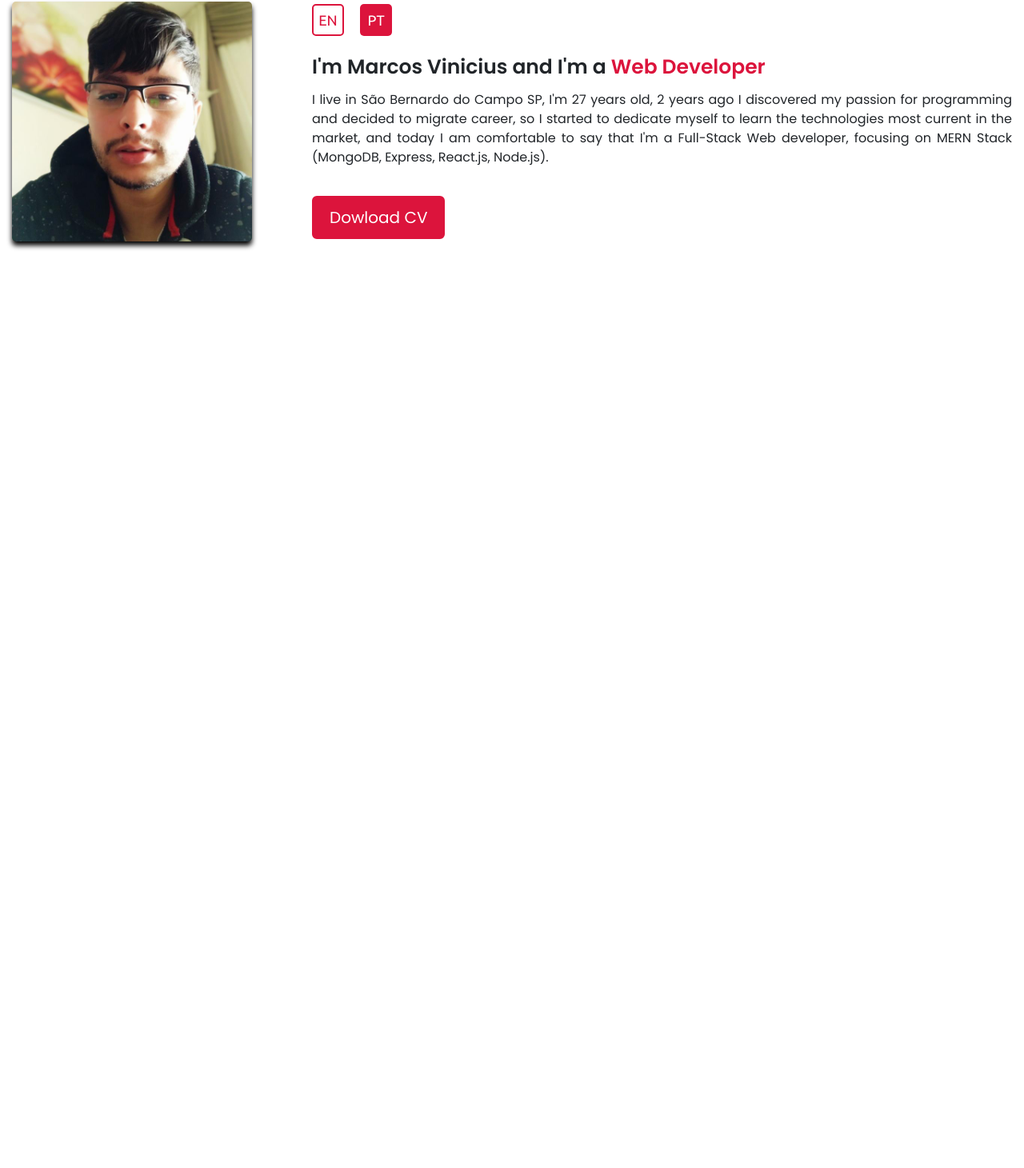
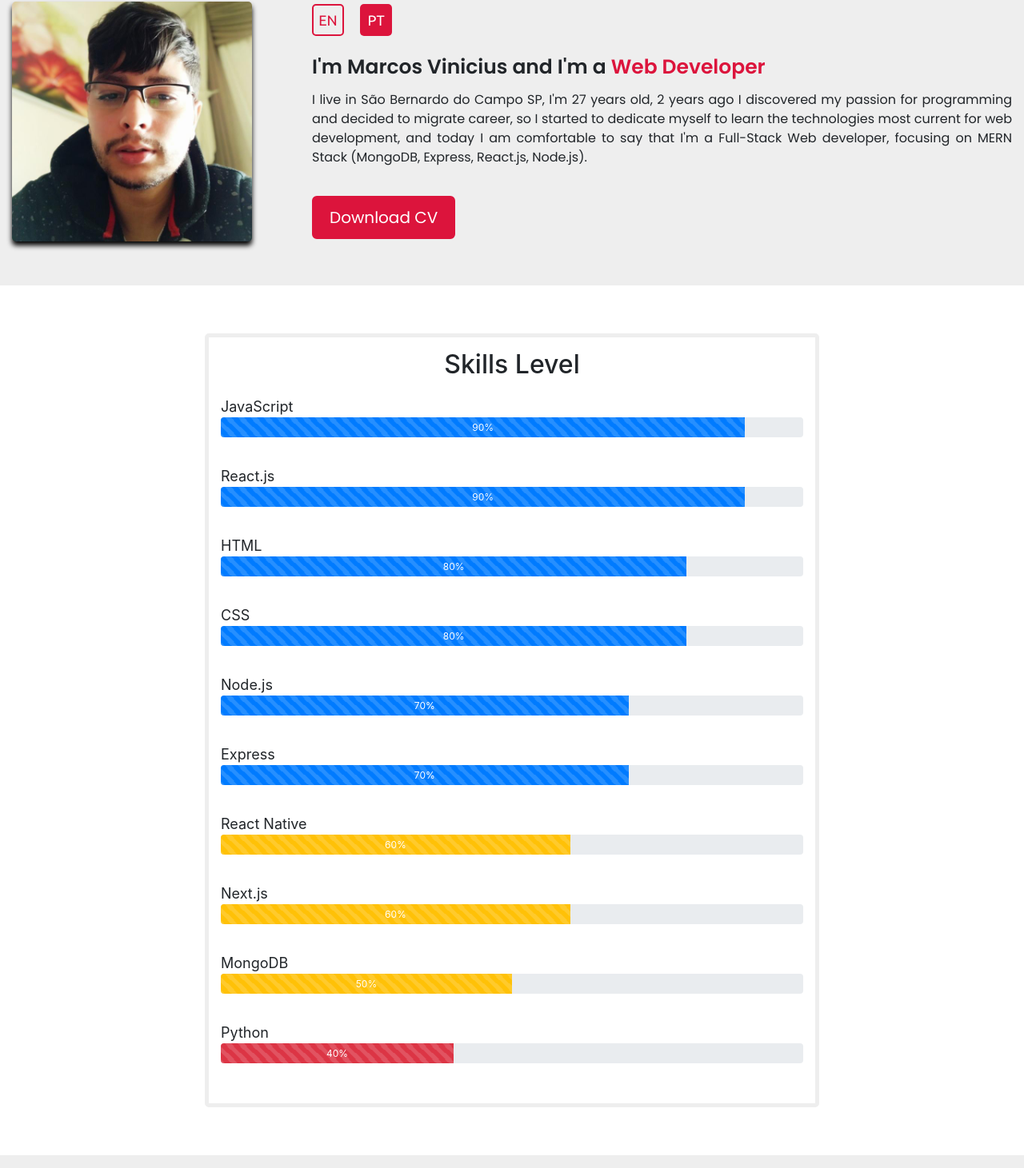
Before and after one commit to ViniSpirit/vini-portfolio, a React (Create React App) app: page /about in a window 1280 px wide. Shown: the part 276-1737 px from the top of the page at 80% size. Before the commit the page ends 800 px from the top, so only its background shows below. Built offline with nearby package versions, Linux system fonts and the light colour scheme.

Commit message:
skills section

```diff
--- a/src/App.css
+++ b/src/App.css
@@ -11,7 +11,7 @@
   padding: 15px;
   z-index: 999;
   font-family: "Ubuntu", sans-serif;
-  animation: navanimation 1.5s ease;
+  /* animation: navanimation 1.5s ease; */
 }
 
 @keyframes navanimation {
@@ -179,6 +179,8 @@
 
 .about {
   font-family: "Poppins", sans-serif;
+  padding-bottom: 40px;
+  background-color: #eee;
 }
 
 .about .title {
@@ -210,7 +212,7 @@
   left: 50%;
   font-size: 20px;
   color: crimson;
-  background: #fff;
+  background: #eee;
   transform: translateX(-50%);
 }
 
@@ -266,6 +268,40 @@
 .about .about-content .right a:hover {
   background-color: transparent;
   color: crimson;
+}
+
+/* Skills section */
+
+.atributos {
+  padding: 15px;
+  max-width: 60%;
+  margin: 60px auto;
+  display: flex;
+  border: 5px solid #eee;
+  border-radius: 5px;
+  flex-direction: column;
+  justify-content: center;
+  align-items: flex-start;
+}
+
+.atributos h2 {
+  align-self: center;
+  margin-bottom: 20px;
+}
+
+.atributos p {
+  font-size: 18px;
+  margin-bottom: 0;
+}
+
+.atributos .tech {
+  width: 100%;
+  margin-bottom: 35px;
+}
+
+.atributos .tech:hover {
+  cursor: pointer;
+  transform: scaleY(1.03);
 }
 
 /* responsive media query start */
@@ -328,6 +364,10 @@
     color: crimson;
     font-weight: 500;
   }
+  .atributos {
+    max-width: 100%;
+    margin-top: 20px;
+  }
 }
 
 /* about media */
--- a/src/components/Header.js
+++ b/src/components/Header.js
@@ -12,7 +12,7 @@ const Header = ({ page, home, about, contact, projects }) => {
     function scrollCatch() {
       const scroll = window.scrollY;
 
-      if (scroll >= 125) {
+      if (scroll >= 50) {
         setHide(true);
       } else {
         setHide(false);
--- a/src/pages/About.js
+++ b/src/pages/About.js
@@ -6,11 +6,11 @@ import profile from "../images/profile.jpg";
 import pdf from "../images/mv.pdf";
 const About = () => {
   const pt = {
-    title: "Oi meu nome é Marcos Vinicius e eu sou ",
+    title: "Oi meu nome é Marcos Vinicius e sou ",
     content: `Moro em São Bernardo do Campo SP, tenho 27 anos, há 2 anos
     descobri minha paixão por programação e decidi migrar de
     carreira, então passei a me dedicar a aprender as tecnologias
-    mais atuais do mercado, e hoje estou confortavel pra dizer que
+    mais atuais para desenvolvimento web, e hoje estou confortavel pra dizer que
     sou um desenvolvedor Web Full-Stack, com foco na MERN
     Stack(MongoDB, Express, React.js, Node.js).`,
     span: "Desenvolvedor Web",
@@ -22,7 +22,7 @@ const About = () => {
     content: `I live in São Bernardo do Campo SP, I'm 27 years old, 2 years ago
     I discovered my passion for programming and decided to migrate
     career, so I started to dedicate myself to learn the technologies
-    most current in the market, and today I am comfortable to say that
+    most current for web development, and today I am comfortable to say that
     I'm a Full-Stack Web developer, focusing on MERN
     Stack (MongoDB, Express, React.js, Node.js).`,
     span: "Web Developer",
@@ -68,7 +68,7 @@ const About = () => {
 
                 <p>{description && description.content}</p>
                 <a href={pdf} target="_blank" rel="noreferrer">
-                  Dowload CV
+                  Download CV
                 </a>
               </div>
               <div></div>
@@ -78,39 +78,145 @@ const About = () => {
       </section>
 
       {/* Skills Section */}
-      {/* <section className="skills" id="skils">
+      <section className="skills" id="skils">
         <div className="max-width">
-          <div
-            className="atributos"
-            style={{
-              display: "flex",
-              justifyContent: "center",
-              flexDirection: "column",
-              padding: "50px 20px",
-              alignItems: "center",
-            }}
-          >
-            <div>
-              <h2>Nivel de Skills</h2>
+          <div className="atributos">
+            <h2>Skills Level</h2>
+            <div className="tech">
+              <p>JavaScript</p>
+              <ProgressBar
+                style={{ height: "25px" }}
+                animated
+                now={90}
+                label={"90%"}
+              />
             </div>
-            <div
-              className="skill-set"
-              style={{ marginTop: "50px", width: "50%" }}
-            >
-              <div>
-                Javascript
-                <ProgressBar striped variant="success" now={100} key={1} />
-              </div>
-              <div>
-                React
-                <ProgressBar variant="warning" now={80} key={2} />
-              </div>
-              HTML
-              <ProgressBar striped variant="danger" now={50} key={3} />
+            <div className="tech">
+              <p>React.js</p>
+              <ProgressBar
+                style={{ height: "25px" }}
+                animated
+                now={90}
+                label={"90%"}
+              />
+            </div>
+            <div className="tech">
+              <p>HTML</p>
+              <ProgressBar
+                style={{ height: "25px" }}
+                animated
+                now={80}
+                label={"80%"}
+              />
+            </div>
+            <div className="tech">
+              <p>CSS</p>
+              <ProgressBar
+                style={{ height: "25px" }}
+                animated
+                now={80}
+                label={"80%"}
+              />
+            </div>
+            <div className="tech">
+              <p>Node.js</p>
+              <ProgressBar
+                style={{ height: "25px" }}
+                animated
+                now={70}
+                label={"70%"}
+              />
+            </div>
+            <div className="tech">
+              <p>Express</p>
+              <ProgressBar
+                style={{ height: "25px" }}
+                animated
+                now={70}
+                label={"70%"}
+              />
+            </div>
+            <div className="tech">
+              <p>React Native</p>
+              <ProgressBar
+                style={{ height: "25px" }}
+                animated
+                variant="warning"
+                now={60}
+                label={"60%"}
+              />
+            </div>
+            <div className="tech">
+              <p>Next.js</p>
+              <ProgressBar
+                style={{ height: "25px" }}
+                animated
+                variant="warning"
+                now={60}
+                label={"60%"}
+              />
+            </div>
+            <div className="tech">
+              <p>MongoDB</p>
+              <ProgressBar
+                style={{ height: "25px" }}
+                animated
+                variant="warning"
+                now={50}
+                label={"50%"}
+              />
+            </div>
+            <div className="tech">
+              <p>Python</p>
+              <ProgressBar
+                style={{ height: "25px" }}
+                animated
+                variant="danger"
+                now={40}
+                label={"40%"}
+              />
             </div>
           </div>
         </div>
-      </section> */}
+      </section>
+
+      <footer
+        className="footer"
+        style={{
+          backgroundColor: "#eee",
+          padding: "18px 0 13px 0",
+          margin: 0,
+        }}
+      >
+        <a
+          href="https://github.com/ViniSpirit"
+          target="_blank"
+          rel="noreferrer"
+        >
+          <i style={{ color: "#333" }} className="fab fa-github"></i>
+        </a>
+
+        <a
+          href="https://www.linkedin.com/in/marcos-vinicius-75863a74/"
+          target="_blank"
+          rel="noreferrer"
+        >
+          <i
+            style={{ color: "#333", marginLeft: "30px" }}
+            className="fab fa-linkedin"
+          ></i>
+        </a>
+        <a
+          href="https://twitter.com/ViniSpiritDev"
+          target="_blank"
+          rel="noreferrer"
+        >
+          <i
+            style={{ color: "#333", marginLeft: "30px" }}
+            className="fab fa-twitter-square"
+          ></i>
+        </a>
+      </footer>
     </>
   );
 };
```
